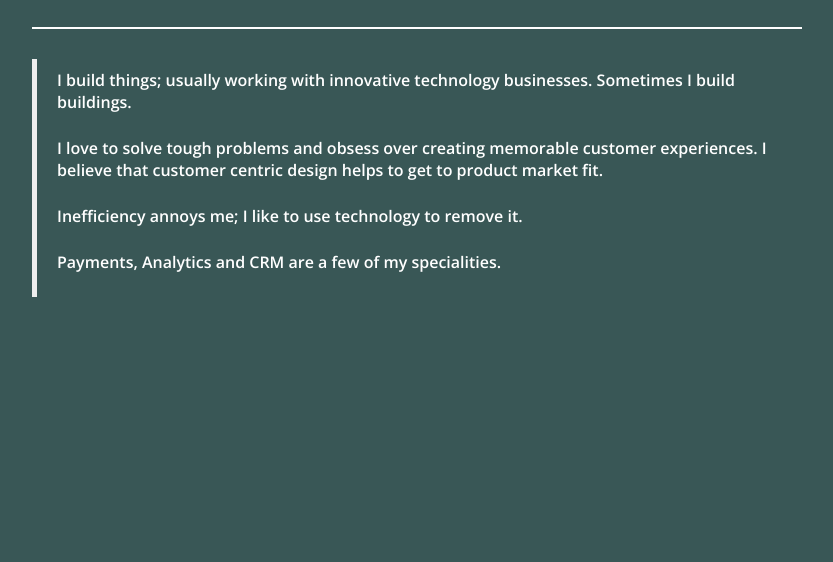
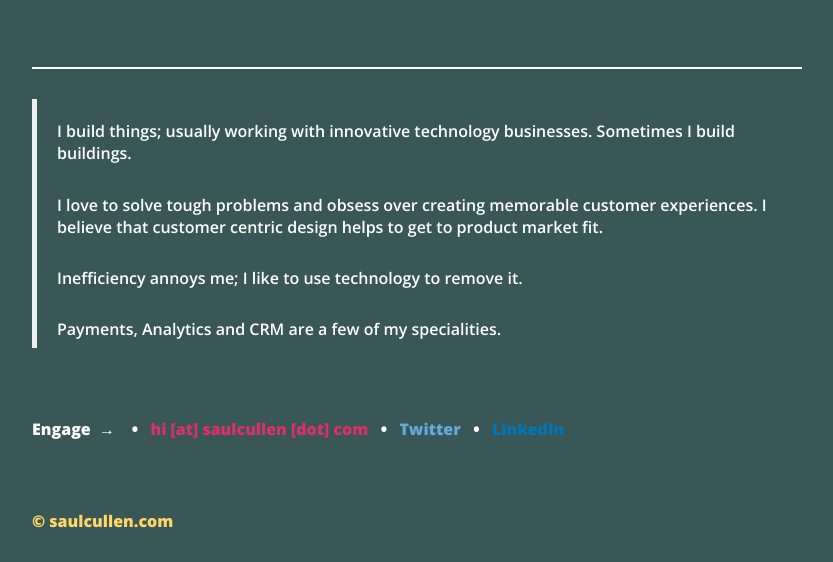
Before and after one commit to sgcullen/saulcullen, a plain HTML site: page index.html in a window 1280 px wide. Shown: the part 238-800 px from the top of the page, without its empty margins (223-1056 px from the left). Drawn offline with nearby package versions, Linux system fonts and the light colour scheme; a script that the page names is missing.

Commit message:
Update colours and add-on connect and twitter/linkedin

```diff
--- a/css/styles.scss
+++ b/css/styles.scss
@@ -38,6 +38,7 @@ body {
     //color: #FDFDFF;
     background-color: #395756;
     //background-color: $color2;
+    //background-color: white;
     -webkit-font-smoothing: antialiased;
     color: white;
     line-height: 1.25;
@@ -56,6 +57,12 @@ html, body
 {
     height: 100vh;
 }
+
+a {
+  //color: blue;
+  text-decoration: none; /* no underline */
+}
+
 
 
 .Aligner {
@@ -101,16 +108,15 @@ hr {
   height: 2px;
   margin-left: 0;
   margin-bottom: 30px;
-  margin-top: 30px;
+  margin-top: 70px;
 }
 
 .wrapper {
-max-width : 770px ;
-text-align : left ;
-margin-left : auto ;
-margin-right : auto ;
-padding: 0em 1.2em 1.2em 1.2em;
-//position : relative ; //only for absolute positioned elements
+  max-width : 770px ;
+  text-align : left ;
+  margin-left : auto ;
+  margin-right : auto ;
+  padding: 0em 1.2em 1.2em 1.2em;
 }
 
 h1 {
@@ -165,7 +171,7 @@ h3 {
 
 
 blockquote {
-    padding: 10px 0 0px 20px;
+    padding: 0px 0 0px 20px;
     margin: 0 0 0px;
     border-left: 5px solid #eee;
 }
@@ -178,8 +184,13 @@ blockquote {
     color: black;
 }
 
+p {
+  text-align: left;
+}
+
 .white-text {
-  padding-bottom: 1.5em;
+  padding-bottom: 0.5em;
+  padding-top: 0.5em;
   font-weight: 600;
   font-size: 95%;
 
@@ -189,9 +200,37 @@ blockquote {
 
   @include desktop {
     font-size: 100%;
+    padding-top: 1.325em;
   }
 }
 
-p {
-  text-align: left;
+
+.connect{
+  margin-top: 70px;
 }
+
+.connect--engage {
+  color: white;
+}
+
+.connect--twitter {
+  color: #1573dd;
+}
+
+.connect--linkedin {
+  color: #0177b5;
+}
+
+.connect--email {
+  color: $color3;
+}
+
+.connect--bullet {
+  //color: $color2;
+}
+
+
+.copy-saul {
+  margin-top: 70px;
+  color: $color2;
+}
--- a/index.html
+++ b/index.html
@@ -47,11 +47,26 @@
       <span class="gmarker black-text">users</span>-->
       </blockquote>
 
-    <!--<p data-font-size="18px">
-      <span class="bold"><span style="color:#333333;">Engage &nbsp;→&nbsp;</span>
-      <span style="color:#61aadb;">&nbsp;</span><a target="_blank" href="http://www.twitter.com/saulgcullen/"><span style="color:#61aadb;">Twitter</span></a>
+    <p class="connect">
+      <span class="connect--engage">Engage &nbsp;→&nbsp;</span>
+      <span class="connect--bullet">&nbsp;&nbsp;•&nbsp;&nbsp;</span>
+      <span class="connect--email">hi [at] saulcullen [dot] com</span>
+      <span class="connect--bullet">&nbsp;&nbsp;•&nbsp;&nbsp;</span>
+      <a target="_blank" href="https://www.twitter.com/saulgcullen/"><span style="color:#61aadb;">Twitter</span></a>
+      <span class="connect--bullet">&nbsp;&nbsp;•&nbsp;&nbsp;</span>
+      <a target="_blank" href="https://www.linkedin.com/in/saul-cullen/"><span style="color:#0177b5;">LinkedIn</span></a>
+
+      <!--<a target="_blank" href="https://www.twitter.com/saulgcullen/"><span style="color:#61aadb;">Twitter</span></a>-->
       <!--<span style="color:#333333;">&nbsp;&nbsp;•&nbsp;</span><span style="color:#f7652b;">&nbsp;</span><a target="_blank" href="http://instagram.com//"><span style="color:#f7652b;">Instagram</span></a>-->
-      <!--<span style="color:#333333;">&nbsp;&nbsp;•&nbsp;&nbsp;</span><a target="_blank" href="http://uk.linkedin.com/in/"><span style="color:#0177b5;">LinkedIn</span></a>-->
+
+      <!--<a target="_blank" href="https://www.linkedin.com/in/saul-cullen/"><span style="color:#0177b5;">LinkedIn</span></a>-->
+
+    </p>
+
+
+    <p class="copy-saul">
+      &copy; saulcullen.com
+
 
   </div>
 
```
Also changed, not shown: css/styles.css.
